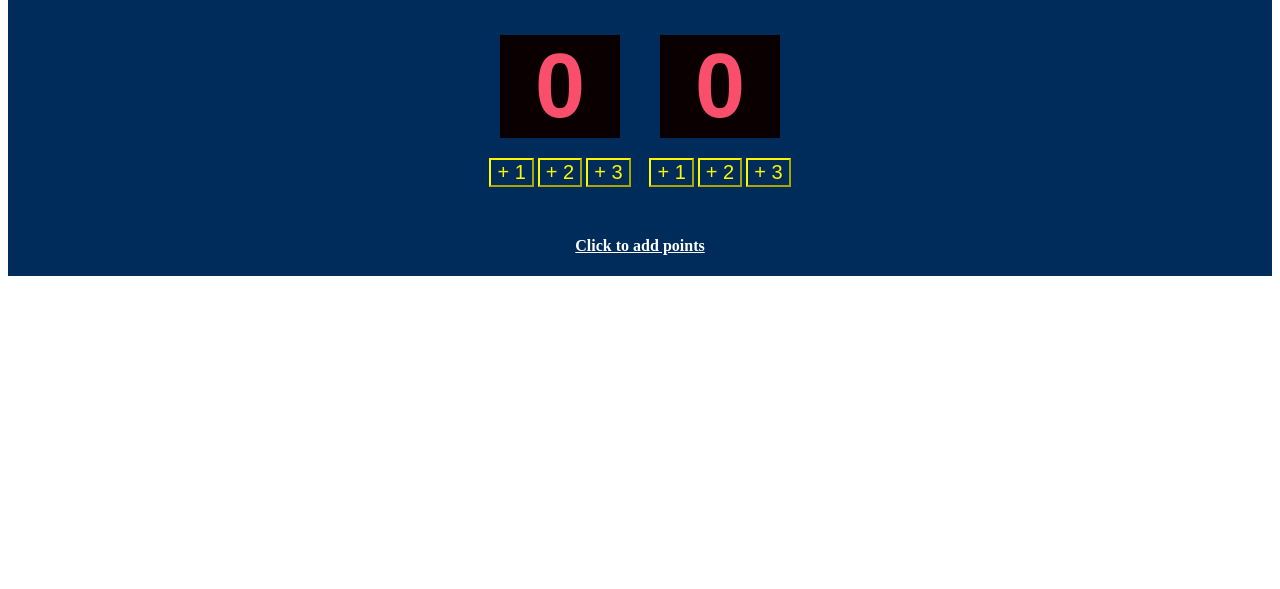
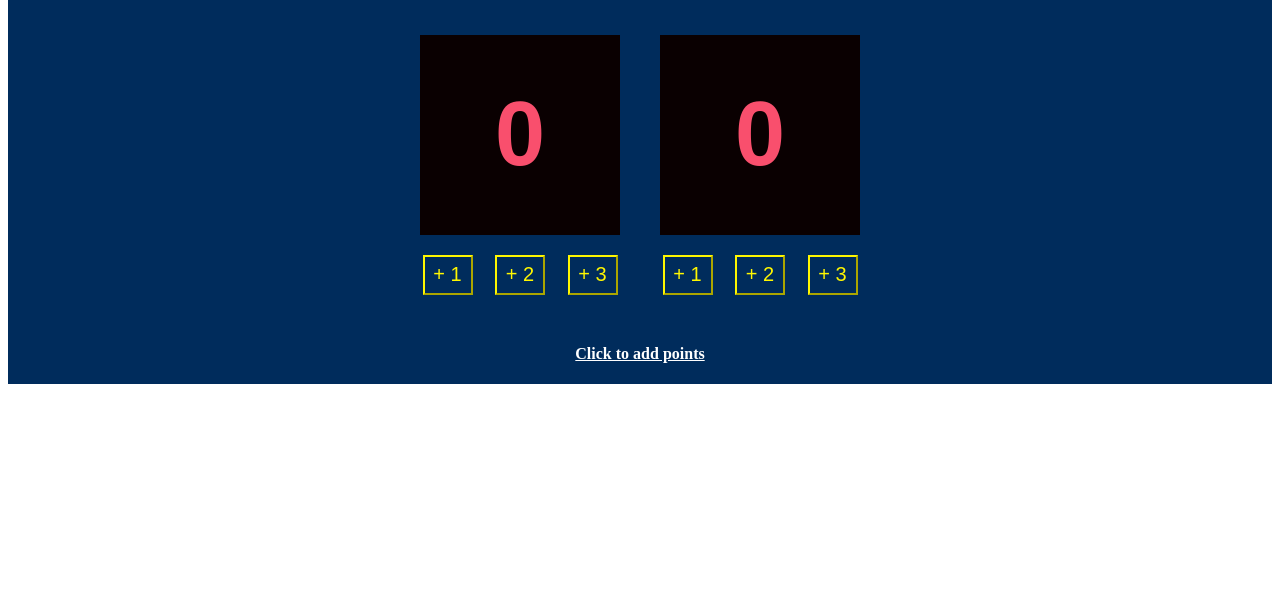
Before and after one commit to Slicemalice90/Score-Board-Count, a plain HTML site: page index.html in a window 1280 px wide. Shown: the part 211-800 px from the top of the page. Drawn offline with Linux system fonts and the light colour scheme; a web font is replaced by a local one.

Commit message:
yet again

```diff
--- a/index.css
+++ b/index.css
@@ -3,6 +3,7 @@
   display:flex;
   flex-direction: column;
   align-items: center;
+  width:100%;
   height:100%;
   background-color:rgb(0, 44, 92);
 }
@@ -13,10 +14,15 @@
 }
 
 .point {
+  display:flex;
+  align-items: center;
+  justify-content: center;
   background: #0a0001;
   font-size: 90px;
   color: #F94F6D;
-  width: 120px;
+  width: 200px;
+  text-align:center;
+  height: 200px;
   margin: 20px;
   font-family: 'Digital-7', sans-serif;
 }
@@ -44,9 +50,25 @@ h4 {
   color:rgb(255, 247, 0);
   border-color:rgb(255, 247, 0);
   font-size:20px;
+  width:50px;
+  height:40px;
 }
 
 .inner-container {
   display:flex;
   flex-direction:row;
 }
+
+.point-btn {
+  display:flex;
+  align-items:center;
+  justify-content: space-evenly;
+}
+
+.outer-container {
+  display:flex;
+  align-items:center;
+  justify-content:center;
+  width:100%;
+  height:100%;
+}
--- a/index.html
+++ b/index.html
@@ -8,6 +8,8 @@
 
 
 
+  <div class="outer-container">
+
     <div class="container">
 
       <h1>Score Board</h1>
@@ -17,17 +19,25 @@
         <div class="score">
           <h3>HOME</h3>
           <h2 class="point"  id="home-score">0</h2>
+
+          <div class="point-btn">
             <button class="count-button" id="onePointHome" onclick="addOnePointToHome()">+ 1</button>
             <button class="count-button" id="twoPointHome" onclick="addTwoPointToHome()">+ 2</button>
             <button class="count-button" id="threePointHome" onclick="addThreePointToHome()">+ 3</button>
           </div>
 
+        </div>
+
         <div class="score">
           <h3>AWAY</h3>
           <h2 class="point" id="away-score">0</h2>
+
+          <div class="point-btn">
             <button class="count-button" id="onePointAway" onclick="addOnePointToAway()">+ 1</button>
             <button class="count-button" id="twoPointAway" onclick="addTwoPointToAway()">+ 2</button>
             <button class="count-button" id="threePointAway" onclick="addThreePointToAway()">+ 3</button>
+          </div>
+
         </div>
 
       </div>
@@ -37,7 +47,7 @@
 
     </div>
 
-
+  </div>
 
 
     <script src="index.js"></script>
```
Lines whose indentation alone changed are shown as unchanged.
